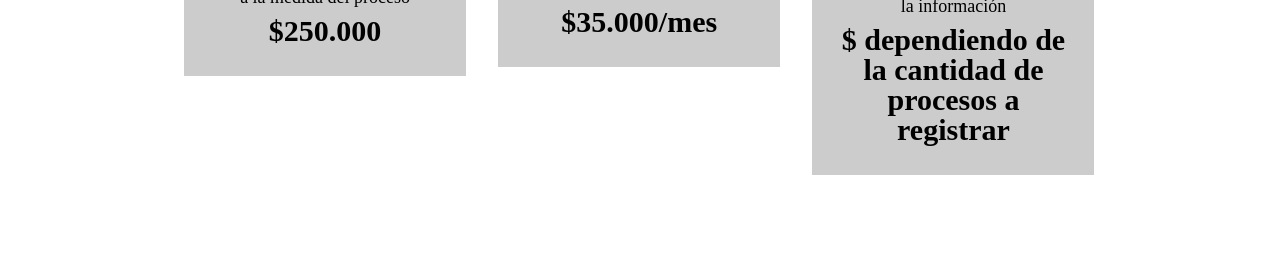
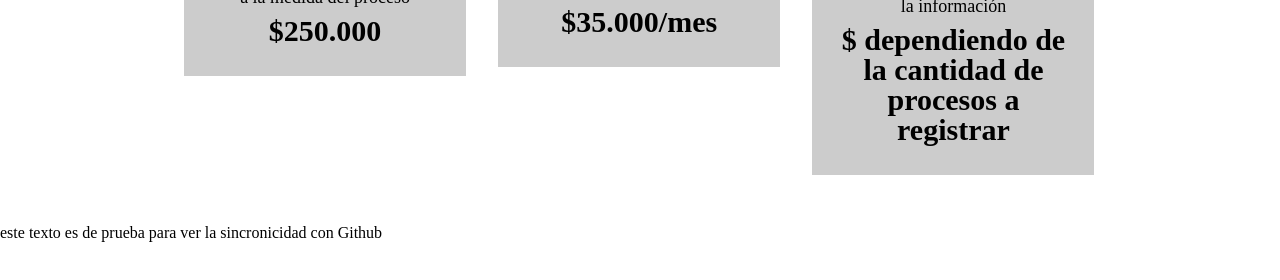
Before and after one commit to Milongo2004/1742-HTML5-e-CSS3-parte1-aula0, a plain HTML site: page productos.html in a window 1280 px wide. Shown: the part 494-774 px from the top of the page. Drawn offline with Linux system fonts and the light colour scheme.

Commit message:
se agrega una línea de prueba para hacer commit desde visual studio code

```diff
--- a/productos.html
+++ b/productos.html
@@ -49,6 +49,7 @@
                 <p class="producto-precio">$ dependiendo de la cantidad de procesos a registrar</p>
             </li>
         </ul>
+        <p>este texto es de prueba para ver la sincronicidad con Github</p>
 
     </main>
 </body>
```
